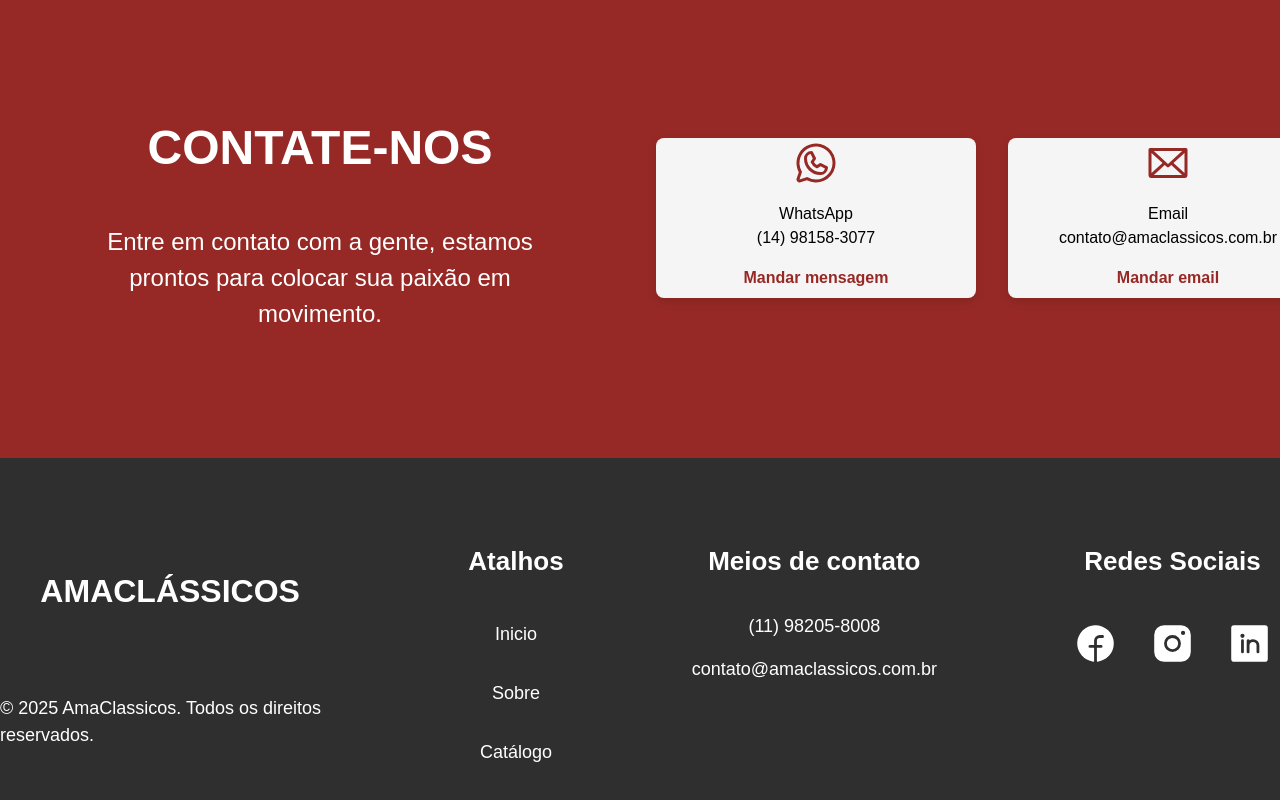
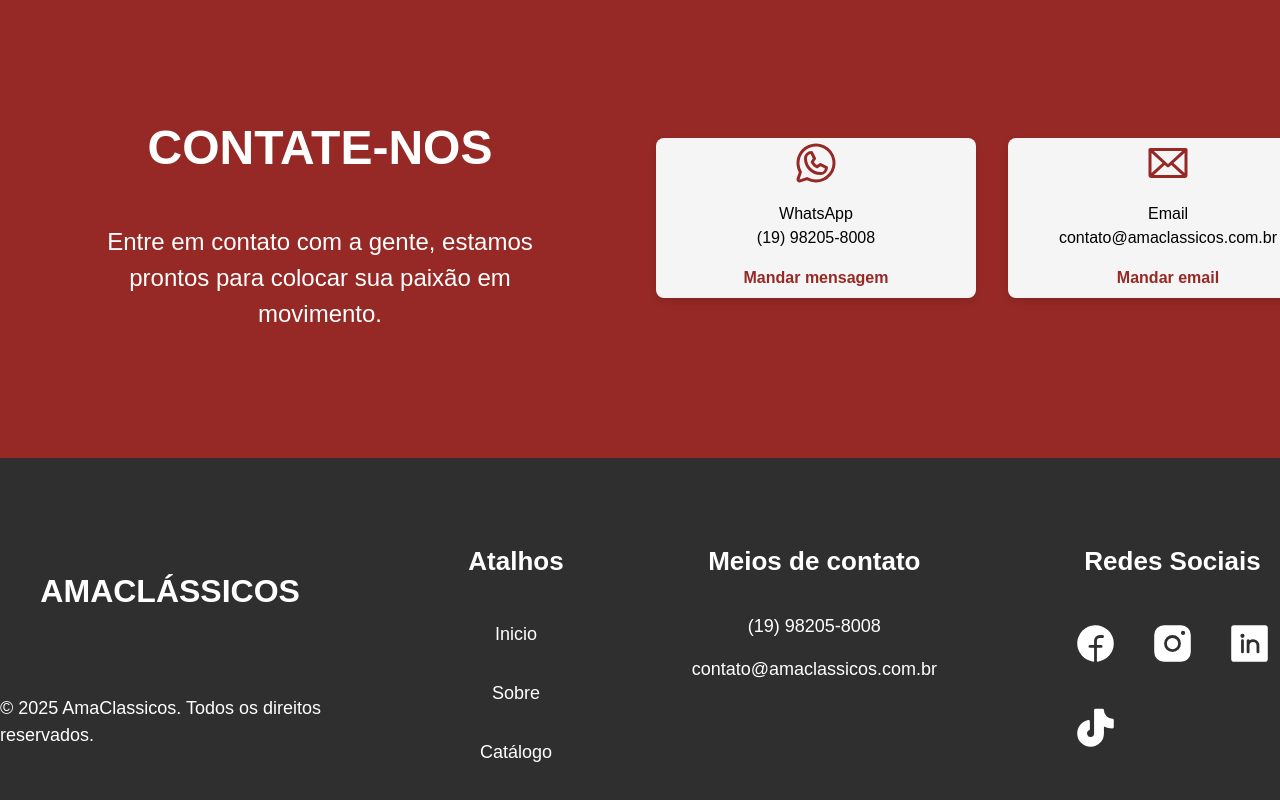
Before and after one commit to RafaelBerger/amaclassicos, a React (Vite) app: page /catalogo in a window 1280 px wide. Shown: the part 950-1750 px from the top of the page. Built offline with nearby package versions, Linux system fonts and the light colour scheme.

Commit message:
pequenas mudança nas redes sociais e contato

```diff
--- a/src/components/Contact.tsx
+++ b/src/components/Contact.tsx
@@ -16,9 +16,9 @@ function Contact() {
         <Card
           Icon={WhatsappLogoIcon}
           comunicationMethod="WhatsApp"
-          comunicationInfo="(14) 98158-3077"
+          comunicationInfo="(19) 98205-8008"
           buttonText="Mandar mensagem"
-          href="https://wa.me/5514981583077"
+          href="https://wa.me/5519982058008"
         />
         <Card
           Icon={EnvelopeIcon}
--- a/src/components/Footer.tsx
+++ b/src/components/Footer.tsx
@@ -4,6 +4,7 @@ import {
   FacebookLogoIcon,
   InstagramLogoIcon,
   LinkedinLogoIcon,
+  TiktokLogoIcon,
 } from "@phosphor-icons/react";
 
 function Footer() {
@@ -34,7 +35,7 @@ function Footer() {
               <h4>Meios de contato</h4>
             </div>
             <div className="footer_contact_content">
-              <p>(11) 98205-8008</p>
+              <p>(19) 98205-8008</p>
               <p>contato@amaclassicos.com.br</p>
             </div>
           </div>
@@ -52,6 +53,9 @@ function Footer() {
               <a href="" target="_blank" rel="noopener noreferrer">
                 <LinkedinLogoIcon size={45} weight="fill" />
               </a>
+              <a href="" target="_blank" rel="noopener noreferrer">
+                <TiktokLogoIcon size={45} weight="fill" />
+              </a>
             </div>
           </div>
         </div>
--- a/src/pages/Catalogo.tsx
+++ b/src/pages/Catalogo.tsx
@@ -18,6 +18,8 @@ function Catalogo() {
     }
   }, [location]);
 
+  //TODO: CONSERTAR ROLAMENTO VERTICAL DA PAGINA, VERIFICAR SE TEM ALGO INDO MUITO PARA A DIREITA SE NAO SO OVERFLOW
+
   return (
     <>
       <Navbar />
```
